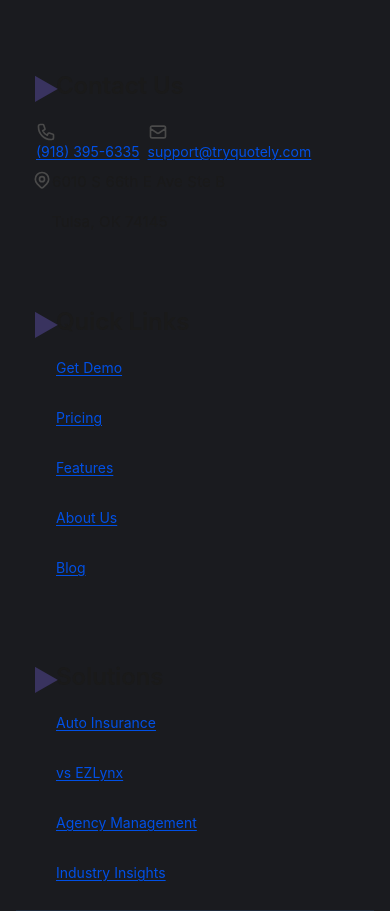
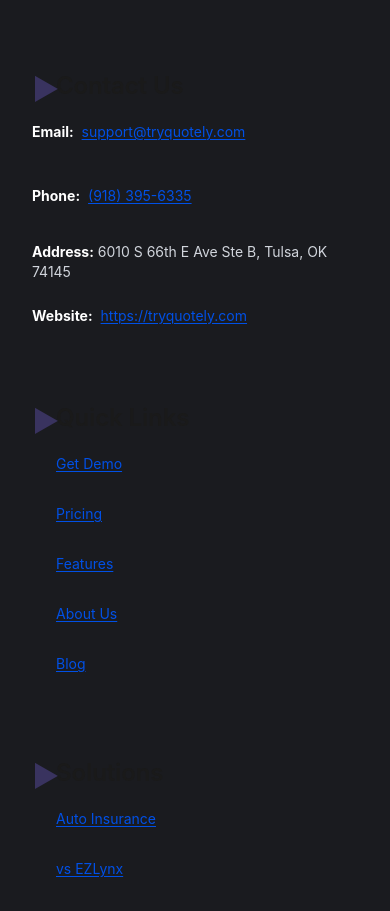
Before and after one commit to QuotelyInc/quotely-demo, a Next.js app: page / in a window 390 px wide. Shown: the part 4256-5167 px from the top of the page. Built offline with nearby package versions, Linux system fonts and the light colour scheme.

Commit message:
Simplify footer contact information display
- Replace icon-based contact display with cleaner text format
- Add website URL to contact information
- Maintain clickable links for email, phone, and website
- Use consistent labeling format for all contact items

```diff
--- a/components/Footer.tsx
+++ b/components/Footer.tsx
@@ -34,28 +34,18 @@ export default function Footer() {
           {/* Contact Information */}
           <div className="space-y-4">
             <h3 className="text-lg font-semibold">Contact Us</h3>
-            <div className="space-y-2 text-sm">
-              <a href="tel:+19183956335" className="flex items-start space-x-3 text-gray-300 hover:text-white transition-colors group">
-                <svg className="h-5 w-5 mt-0.5 text-gray-400 group-hover:text-white" fill="none" stroke="currentColor" viewBox="0 0 24 24">
-                  <path strokeLinecap="round" strokeLinejoin="round" strokeWidth={2} d="M3 5a2 2 0 012-2h3.28a1 1 0 01.948.684l1.498 4.493a1 1 0 01-.502 1.21l-2.257 1.13a11.042 11.042 0 005.516 5.516l1.13-2.257a1 1 0 011.21-.502l4.493 1.498a1 1 0 01.684.949V19a2 2 0 01-2 2h-1C9.716 21 3 14.284 3 6V5z" />
-                </svg>
-                <span>(918) 395-6335</span>
-              </a>
-              <a href="mailto:support@tryquotely.com" className="flex items-start space-x-3 text-gray-300 hover:text-white transition-colors group">
-                <svg className="h-5 w-5 mt-0.5 text-gray-400 group-hover:text-white" fill="none" stroke="currentColor" viewBox="0 0 24 24">
-                  <path strokeLinecap="round" strokeLinejoin="round" strokeWidth={2} d="M3 8l7.89 5.26a2 2 0 002.22 0L21 8M5 19h14a2 2 0 002-2V7a2 2 0 00-2-2H5a2 2 0 00-2 2v10a2 2 0 002 2z" />
-                </svg>
-                <span>support@tryquotely.com</span>
-              </a>
-              <div className="flex items-start space-x-3 text-gray-300">
-                <svg className="h-5 w-5 mt-0.5 text-gray-400" fill="none" stroke="currentColor" viewBox="0 0 24 24">
-                  <path strokeLinecap="round" strokeLinejoin="round" strokeWidth={2} d="M17.657 16.657L13.414 20.9a1.998 1.998 0 01-2.827 0l-4.244-4.243a8 8 0 1111.314 0z" />
-                  <path strokeLinecap="round" strokeLinejoin="round" strokeWidth={2} d="M15 11a3 3 0 11-6 0 3 3 0 016 0z" />
-                </svg>
-                <div>
-                  <p>6010 S 66th E Ave Ste B</p>
-                  <p>Tulsa, OK 74145</p>
-                </div>
+            <div className="contact-info space-y-3 text-sm text-gray-300">
+              <div className="contact-item">
+                <strong className="text-white">Email:</strong> <a href="mailto:support@tryquotely.com" className="hover:text-white transition-colors">support@tryquotely.com</a>
+              </div>
+              <div className="contact-item">
+                <strong className="text-white">Phone:</strong> <a href="tel:+19183956335" className="hover:text-white transition-colors">(918) 395-6335</a>
+              </div>
+              <div className="contact-item">
+                <strong className="text-white">Address:</strong> 6010 S 66th E Ave Ste B, Tulsa, OK 74145
+              </div>
+              <div className="contact-item">
+                <strong className="text-white">Website:</strong> <a href="https://tryquotely.com" className="hover:text-white transition-colors">https://tryquotely.com</a>
               </div>
             </div>
           </div>
```
